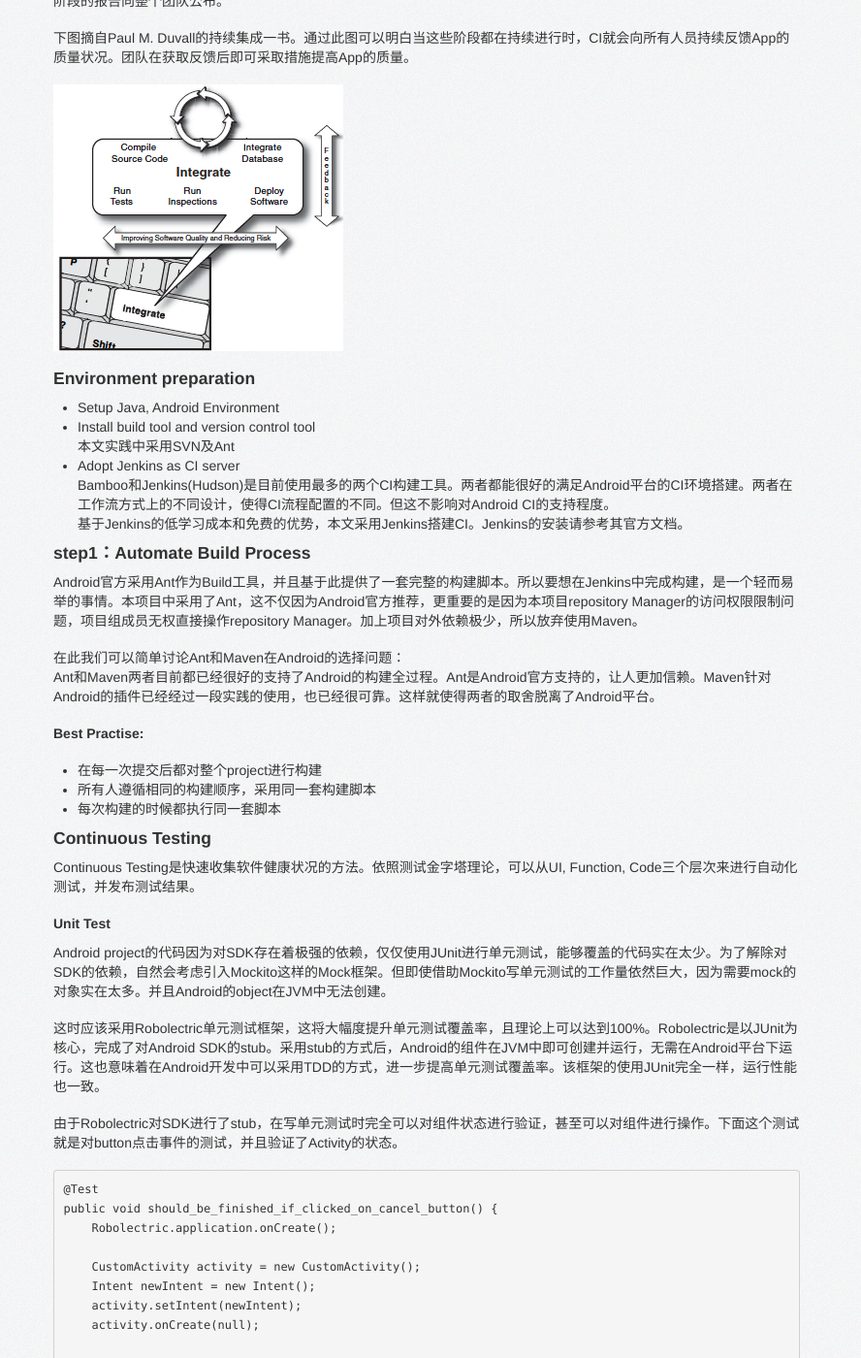
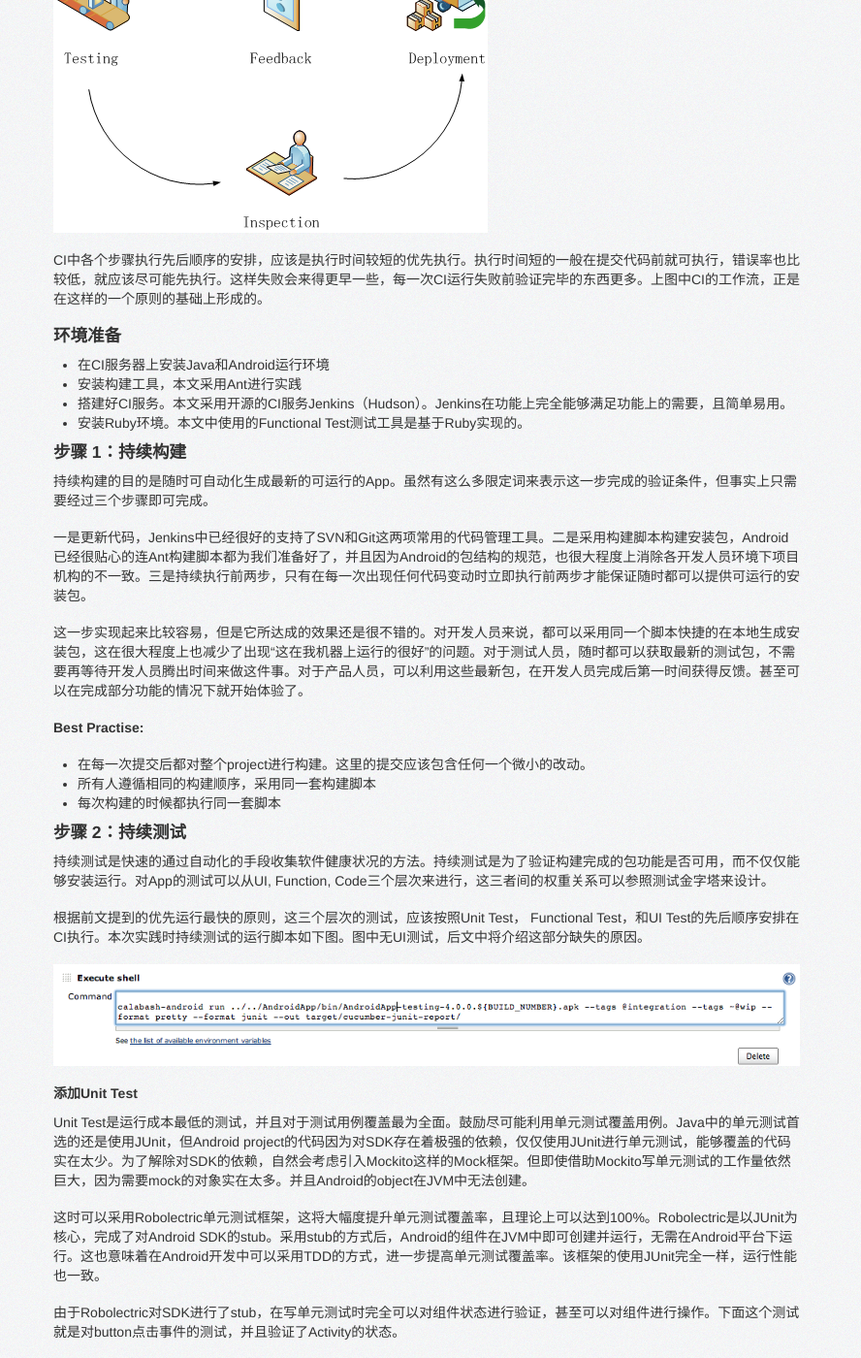
Before and after one commit to zhuao/zhuao.github.com, a Jekyll site: the page built from _posts/2013-05-14-implementation_ci_in_android.md, in a window 1280 px wide and 1400 px high, scrolled down 1731 px. Shown: the whole window at 97% size, without its empty margins (0-888 px from the left). Built offline with Jekyll 4.4.1, drawn with Linux system fonts in a browser that asks for light colours; nearby versions of some CDN libraries; Markdown is read by kramdown in place of the engine named in the settings; comment, search, counter and statistics services are not loaded; some of the changed text lies outside the part shown.

Commit message:
[zhuao]improve the article about android ci

```diff
--- a/_posts/2013-05-14-implementation_ci_in_android.md
+++ b/_posts/2013-05-14-implementation_ci_in_android.md
@@ -38,47 +38,44 @@
 * Android设备中有些性能较低。需要在这些设备上运行Function Test时资源紧缺就更加明显。
 * Android正在快速发展，带来了多个差异较大版本。那CI就应该对这些版本都能够兼容。
 
-## How to select a CI Server
-* Functionality<br/>CI服务器首先在功能上应该要能满足。如代码编译，软件运行，脚本执行，与版本工具集成，发布反馈等等。
-* Compatibility with your Environment<br/> 与开发环境，软件运行，部署环境都得保持兼容。
-* Reliability<br/>可靠性可以通过它的用户群大小来判断。基本上可认在开源情况下使用人越多越可靠。
-* Usability<br/>选择学习成本较低的可以帮助全组都对CI共同承担责任，共同维护。
+## 一步步实现Android CI
+Android上的CI构建链与其它平台一致，依然包含Compilation, Testing, Inspection, Deploying阶段，每一个阶段的Feedback的都保持对整个团队透明。
 
-## Implement CI
-Android上的CI构建链与其它平台一致，依然包含Compilation, Testing, Inspection, Deploying阶段，最后通过Feedback将各个阶段的报告向整个团队公布。
+![unit test report](/assets/attachment/ci_flow.png)
 
-下图摘自Paul M. Duvall的持续集成一书。通过此图可以明白当这些阶段都在持续进行时，CI就会向所有人员持续反馈App的质量状况。团队在获取反馈后即可采取措施提高App的质量。
+CI中各个步骤执行先后顺序的安排，应该是执行时间较短的优先执行。执行时间短的一般在提交代码前就可执行，错误率也比较低，就应该尽可能先执行。这样失败会来得更早一些，每一次CI运行失败前验证完毕的东西更多。上图中CI的工作流，正是在这样的一个原则的基础上形成的。
 
-![CI flow](/assets/attachment/integration_flow.png)
+#### 环境准备
+* 在CI服务器上安装Java和Android运行环境
+* 安装构建工具，本文采用Ant进行实践
+* 搭建好CI服务。本文采用开源的CI服务Jenkins（Hudson）。Jenkins在功能上完全能够满足功能上的需要，且简单易用。
+* 安装Ruby环境。本文中使用的Functional Test测试工具是基于Ruby实现的。
 
+#### 步骤 1：持续构建
 
-#### Environment preparation
-* Setup Java, Android Environment
-* Install build tool and version control tool<br/>
-本文实践中采用SVN及Ant
-* Adopt Jenkins as CI server<br/>
-Bamboo和Jenkins(Hudson)是目前使用最多的两个CI构建工具。两者都能很好的满足Android平台的CI环境搭建。两者在工作流方式上的不同设计，使得CI流程配置的不同。但这不影响对Android CI的支持程度。<br/>基于Jenkins的低学习成本和免费的优势，本文采用Jenkins搭建CI。Jenkins的安装请参考其官方文档。
+持续构建的目的是随时可自动化生成最新的可运行的App。虽然有这么多限定词来表示这一步完成的验证条件，但事实上只需要经过三个步骤即可完成。
 
+一是更新代码，Jenkins中已经很好的支持了SVN和Git这两项常用的代码管理工具。二是采用构建脚本构建安装包，Android已经很贴心的连Ant构建脚本都为我们准备好了，并且因为Android的包结构的规范，也很大程度上消除各开发人员环境下项目机构的不一致。三是持续执行前两步，只有在每一次出现任何代码变动时立即执行前两步才能保证随时都可以提供可运行的安装包。
 
-#### step1：Automate Build Process
-Android官方采用Ant作为Build工具，并且基于此提供了一套完整的构建脚本。所以要想在Jenkins中完成构建，是一个轻而易举的事情。本项目中采用了Ant，这不仅因为Android官方推荐，更重要的是因为本项目repository Manager的访问权限限制问题，项目组成员无权直接操作repository Manager。加上项目对外依赖极少，所以放弃使用Maven。
-
-在此我们可以简单讨论Ant和Maven在Android的选择问题：<br/>
-Ant和Maven两者目前都已经很好的支持了Android的构建全过程。Ant是Android官方支持的，让人更加信赖。Maven针对Android的插件已经经过一段实践的使用，也已经很可靠。这样就使得两者的取舍脱离了Android平台。
+这一步实现起来比较容易，但是它所达成的效果还是很不错的。对开发人员来说，都可以采用同一个脚本快捷的在本地生成安装包，这在很大程度上也减少了出现“这在我机器上运行的很好”的问题。对于测试人员，随时都可以获取最新的测试包，不需要再等待开发人员腾出时间来做这件事。对于产品人员，可以利用这些最新包，在开发人员完成后第一时间获得反馈。甚至可以在完成部分功能的情况下就开始体验了。
 
 **Best Practise:**
 
-* 在每一次提交后都对整个project进行构建
+* 在每一次提交后都对整个project进行构建。这里的提交应该包含任何一个微小的改动。
 * 所有人遵循相同的构建顺序，采用同一套构建脚本
 * 每次构建的时候都执行同一套脚本
 
-#### Continuous Testing
-Continuous Testing是快速收集软件健康状况的方法。依照测试金字塔理论，可以从UI, Function, Code三个层次来进行自动化测试，并发布测试结果。
+#### 步骤 2：持续测试
+持续测试是快速的通过自动化的手段收集软件健康状况的方法。持续测试是为了验证构建完成的包功能是否可用，而不仅仅能够安装运行。对App的测试可以从UI, Function, Code三个层次来进行，这三者间的权重关系可以参照测试金字塔来设计。
 
-##### Unit Test
-Android project的代码因为对SDK存在着极强的依赖，仅仅使用JUnit进行单元测试，能够覆盖的代码实在太少。为了解除对SDK的依赖，自然会考虑引入Mockito这样的Mock框架。但即使借助Mockito写单元测试的工作量依然巨大，因为需要mock的对象实在太多。并且Android的object在JVM中无法创建。
+根据前文提到的优先运行最快的原则，这三个层次的测试，应该按照Unit Test， Functional Test，和UI Test的先后顺序安排在CI执行。本次实践时持续测试的运行脚本如下图。图中无UI测试，后文中将介绍这部分缺失的原因。
 
-这时应该采用Robolectric单元测试框架，这将大幅度提升单元测试覆盖率，且理论上可以达到100%。Robolectric是以JUnit为核心，完成了对Android SDK的stub。采用stub的方式后，Android的组件在JVM中即可创建并运行，无需在Android平台下运行。这也意味着在Android开发中可以采用TDD的方式，进一步提高单元测试覆盖率。该框架的使用JUnit完全一样，运行性能也一致。
+  ![run calabash script](/assets/attachment/run_calabash_script.png)
+
+##### 添加Unit Test
+Unit Test是运行成本最低的测试，并且对于测试用例覆盖最为全面。鼓励尽可能利用单元测试覆盖用例。Java中的单元测试首选的还是使用JUnit，但Android project的代码因为对SDK存在着极强的依赖，仅仅使用JUnit进行单元测试，能够覆盖的代码实在太少。为了解除对SDK的依赖，自然会考虑引入Mockito这样的Mock框架。但即使借助Mockito写单元测试的工作量依然巨大，因为需要mock的对象实在太多。并且Android的object在JVM中无法创建。
+
+这时可以采用Robolectric单元测试框架，这将大幅度提升单元测试覆盖率，且理论上可以达到100%。Robolectric是以JUnit为核心，完成了对Android SDK的stub。采用stub的方式后，Android的组件在JVM中即可创建并运行，无需在Android平台下运行。这也意味着在Android开发中可以采用TDD的方式，进一步提高单元测试覆盖率。该框架的使用JUnit完全一样，运行性能也一致。
 
 由于Robolectric对SDK进行了stub，在写单元测试时完全可以对组件状态进行验证，甚至可以对组件进行操作。下面这个测试就是对button点击事件的测试，并且验证了Activity的状态。
 
@@ -162,14 +159,7 @@
     ![unit test report](/assets/attachment/unit_test_report.png)
     ![function test report](/assets/attachment/function_test_report.png)
 
-**Best Practice:**
-
-* 将测试按照单元测试，组件测试，功能测试和系统测试进行划分。单元测试应该在每次提交时触发执行，其它的测试根据运行时间长短和重要程度可以每次提交触发执行或者定时周期执行。
-* 将运行较快的测试优先执行。
-* 让功能测试能够重复执行。否则维护成本太高，会被舍弃。若是后台数据导致不可重复，可以将数据抽象成为数据集，在每次运行前进行重置。
-* 书写测试时每一个assert只做一种判断，这样可以明确每次测试的目的，并且可以快速定位测试失败愿意。
-
-##### Function Test
+##### 添加Function Test
 Android为大家提供了一套集成测试框架Android integration testing framework。但此框架未集成Cucumber，这导致每增加一个Function Test都需要较大的开发和维护工作。这样高成本的实现Function Test将大大延缓开发进度，最终因为项目进度的原因导致Function Test被丢弃。产生这样的后果那必然是不愿意看到的。
 
 目前Android平台下已经出现多种Functiong Testing[测试工具](http://stackoverflow.com/questions/2673746/gui-testing-with-instrumentation-in-android)，如Native Driver, Robotium, Calabash等。在尝试对比后，最终选择了Calabash Android作为解决方案。Calabash Android是Cucumber在Android平台的实现，使用Ruby书写Function Test，并提供了一组操作Anadroid App元素的API。
@@ -203,14 +193,22 @@
   ![run calabash script](/assets/attachment/run_calabash_script.png)
 Calabash在运行完毕之后，可以按照单元测试报告的规范提供测试报告
 
-##### UI Test
+##### 添加UI Test
 Android在新近退出了UI测试工具UIAutomator。此工具仅支持Android4.1及以上平台，鉴于目前市场上2.3和4.0版本仍占主导的情况来看，目前还无法满足大家的需要。另外应用该工具实现UI测试的开发成本还较高，笔者暂不推荐使用此工具，但应该关注其发展。
 
 另外基于录制回放机制的测试方法同样可以进行UI测试。但录制回放的方法在面对功能快速迭代时，维护工作会急剧增加，而这个维护成本可以说是很难承受的，所以在此也不会将这种测试方法集成至CI中。
 
 目前来看Android中UI测试还无令人满意的方法。若对UI成功比较看重，可以投入精力应用UIAutomator进行UI测试。
 
-#### Continuous Inspection
+##### **Best Practice:**
+
+* 将测试按照单元测试，组件测试，功能测试和系统测试进行划分。单元测试应该在每次提交时触发执行，其它的测试根据运行时间长短和重要程度可以每次提交触发执行或者定时周期执行。
+* 将运行较快的测试优先执行。
+* 让功能测试能够重复执行。否则维护成本太高，会被舍弃。若是后台数据导致不可重复，可以将数据抽象成为数据集，在每次运行前进行重置。
+* 书写测试时每一个assert只做一种判断，这样可以明确每次测试的目的，并且可以快速定位测试失败愿意。
+
+
+#### 步骤 3：Continuous Inspection
 Continuous Inspection是对于代码本身检测和反馈。检测主要通过对代码静态分析验证代码风格，编程规范，代码复用，代码语言中的Best Practise等多个维度的代码质量。
 
 Sonar作为一个开源的代码质量检测工具，涵盖了7项代码质量检测方式。这充分满足Android平台下对于代码质量的检测分析。Sonar分为两部分一部分是代码分析工具，另一部分是数据分析展示的Server。
@@ -230,16 +228,14 @@
 
 **Best Practise:**
 
-* Code metricx
-* Reduce Code Complexity
-* Perform Design review continuously
-* Maintain organizational standards with code audits
-* Reduce duplicate code
-* Access code coverage
+* 将测试覆盖率，代码分析结果透明化
+* 持续降低代码复杂度
+* 持续的促进设计的演进
+* 持续的维护代码结构
+* 持续减少代码重复
 
-
-#### Continuous Deployment
-由于Android App采用用户手动从Appstore自行下载安装的方式发布，使得Android App无法直接部署至用户手机中。另外Appstore需要对于上线的App进行审核，不能持续进行Release。因而Android中Continuous Deployment将以持续发布可安装包为目标。
+#### 步骤 3：持续部署
+由于Android App采用用户手动从Appstore自行下载安装的方式发布，使得Android App无法直接部署至用户手机中。另外Appstore需要对于上线的App进行审核，不能持续进行Release。因而Android中持续部署将以持续发布可安装包为目标。
 
 在以上目的下，只需根据自身项目资源找到合适的安装包管理工具即可。如本文采用Dropbox来管理所有安装包。
 Dropbox作为一个云存储平台，在Android终端设备上可以轻松下载存放在其中的文件，同时上传安装包也可以交由Dropbox自己完成。
@@ -250,14 +246,19 @@
 	</target>
 
 **Best practise:**
+
 * 保证任何时间都能够发布可用的程序
 * 为每一次build打上build号
 * 执行部署签运行所有的测试
 * 保证部署失败都能执行回滚
 
 
-#### Continous Feedback
-Continuou Feeback的目的就是让项目健康状况对所有人透明。项目所有人都关心现在项目是否健康，那就应该将项目的总体情况告知所有人。在Continuous Testing, Continuous Inspection和Continuous Deployment阶段中都产生了项目健康状况报告，在此就应该将这些报告以最为有效的方式传递给关心的人。这些阶段的Feedback的发布方式，已经在做了介绍。这里给大家推荐比较有趣的通知方式。
+#### 步骤 4：持续反馈
+反馈是所有改进的开始，必须要让所有人获取到他们所关心的反馈信息，才能实施改进。持续反馈的目的就是让所有人都掌握项目健康状况。项目所有人事实都是有意愿知道项目当前的健康状况的，那CI就应该将项目的情况做到透明，并将不同的反馈通知到各相关的成员。
+
+CI不同阶段产生了不同维度的反馈，如单元测试报告，测试覆盖率等。本实践中将这些反馈都透明的展示在项目首页中。之所以没有将这些反馈再以邮件的方式通知所有人，是因为团队成员已经养成了查看CI的习惯。
+
+如果说只给所有人发一封邮件说明项目状况，那必然是告诉所有人“CI所有步骤是否都返回正确？”。这样一个反馈，包含了编译正确，所有测试通过，安装包已经准备完毕等重要信息。有必要让所有人都知道这个信息，特别是在CI执行失败的时候。Jenkins自身已经提供一个简单有效的透明化方法，以项目为蓝色表示通过，红色表示有步骤失败。
 
 Feedback的通知方式有很多种，不一定要采用邮件通知的方式。可以寻找更加有趣的方式，如果播放音乐和设置警报灯。在每一次Build成功或失败后都播放一段有趣的音乐，打开不同颜色的警报灯，这两种方法都是是一种简单有效的方式，可以让项目所有人都获取到最为关键的信息。
 
@@ -265,3 +266,6 @@
 
 * 向所有团队成员公布Feedback
 * 形成持续的发布Feedback的机制
+
+## 结束语
+从本文的实践来看为Android项目搭建CI与其他类型项目步骤基本一致，所不一样的是各步骤中依赖的实现技术而已。确实也因为Android CI所依赖的技术的不够成熟，存在一些支持不足的情况，如对UI的测试，影响了CI的价值。但它CI的价值依然值得花时间去搭建。
```
Also changed, not shown: assets/attachment/ci_flow.png (added).
